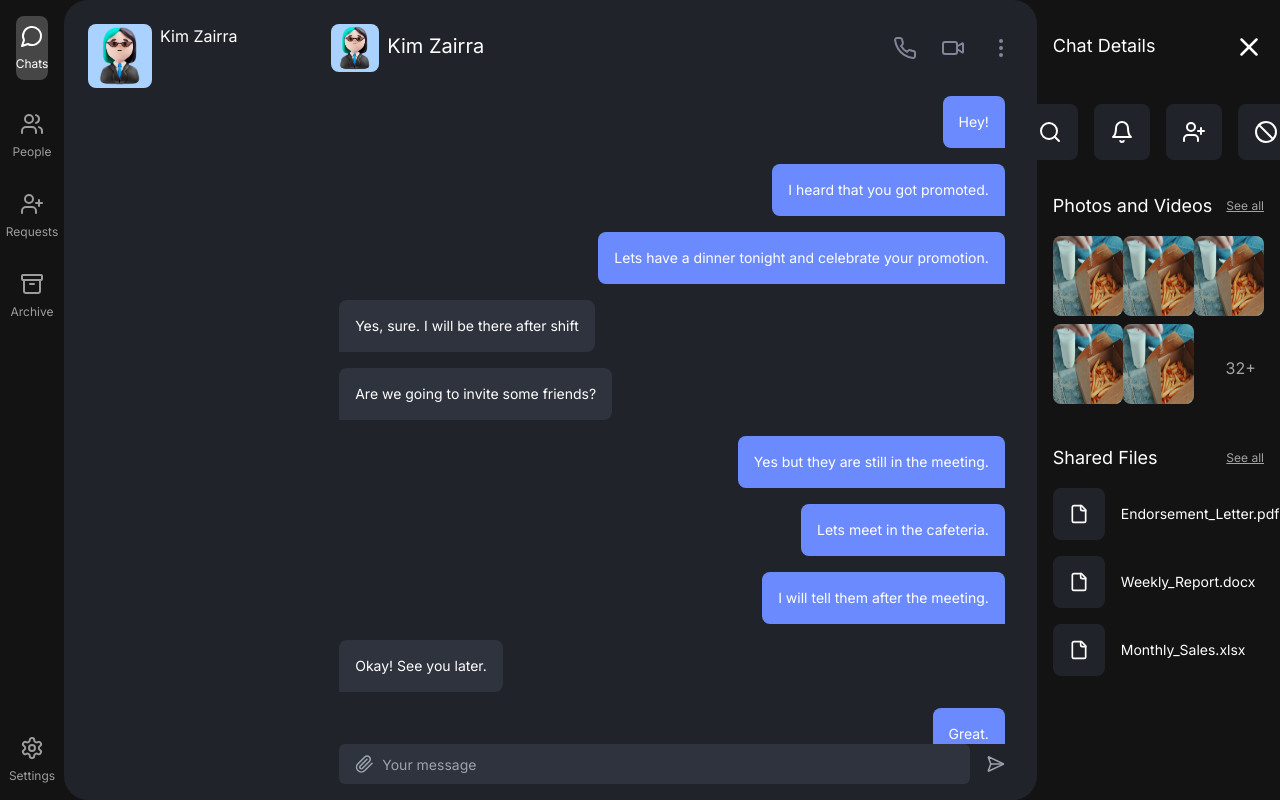
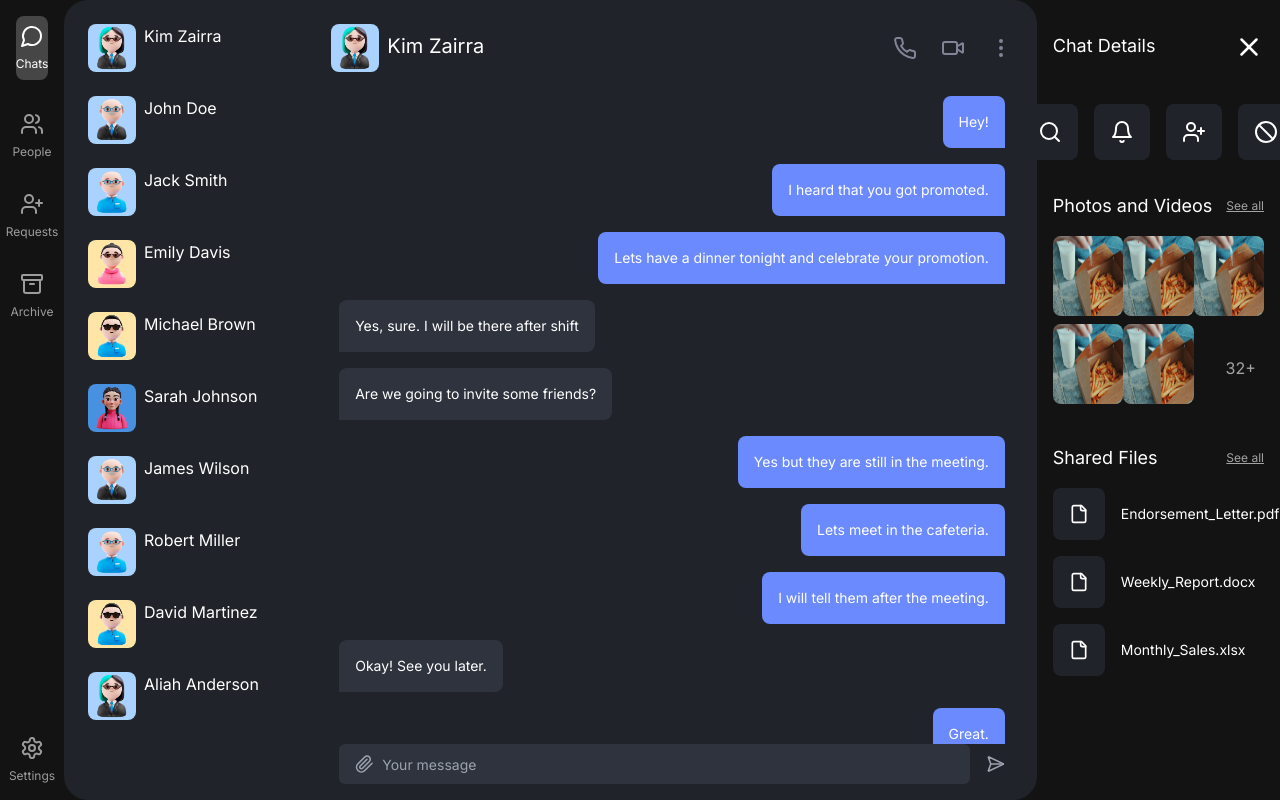
Before and after one commit to justinherrera/next-chat-app, a Next.js app: page /people in a window 1280 px wide. Built offline with nearby package versions, Linux system fonts and the light colour scheme.

Commit message:
added fake users in people list

```diff
--- a/src/app/components/people-page-components/people-user.tsx
+++ b/src/app/components/people-page-components/people-user.tsx
@@ -1,17 +1,71 @@
 import Image from "next/image";
 
-
+const users = [
+  {
+    id: 1,
+    name: "Kim Zairra",
+    avatar: "/avatar1.jpg",
+  },
+  {
+    id: 2,
+    name: "John Doe",
+    avatar: "/avatar2.jpg",
+  },
+  {
+    id: 3,
+    name: "Jack Smith",
+    avatar: "/avatar3.jpg",
+  },
+  {
+    id: 4,
+    name: "Emily Davis",
+    avatar: "/avatar5.jpg",
+  },
+  {
+    id: 5,
+    name: "Michael Brown",
+    avatar: "/avatar4.jpg",
+  },
+  {
+    id: 6,
+    name: "Sarah Johnson",
+    avatar: "/avatar6.jpg",
+  },
+  {
+    id: 7,
+    name: "James Wilson",
+    avatar: "/avatar2.jpg",
+  },
+  {
+    name: "Robert Miller",
+    avatar: "/avatar3.jpg",
+  },
+  {
+    id: 9,
+    name: "David Martinez",
+    avatar: "/avatar4.jpg",
+  },
+  {
+    id: 10,
+    name: "Aliah Anderson",
+    avatar: "/avatar1.jpg",
+  },
+];
 export default function PeopleUser() {
   return (
-    <div className="flex space-x-2 px-2 rounded-lg py-2 cursor-pointer hover:bg-[#2E333D]">
-      <Image src="/avatar1.jpg" className="rounded-lg w-16 h-16" alt="avatar" width={500} height={500} />
-      <div className="flex flex-col space-y-1 w-full">
-        <span className="text-white mb-1">Kim Zairra</span>
-        {/* <span className="text-sm text-[#828498]">{user.message}</span> */}
-      </div>
-      {/* <div className="w-20 ">
-        <span className="text-xs text-[#a3a3a3]">{user.time}</span>
-      </div> */}
+    <div className="flex flex-col space-y-2">
+      {
+        users.map((user, index) => {
+          return (<div className="flex space-x-2 px-2 rounded-lg py-2 cursor-pointer hover:bg-[#2E333D]" key={user.id}>
+            <Image src={user.avatar} className="rounded-lg w-12 h-12" alt="avatar" width={500} height={500} />
+            <div className="flex flex-col space-y-1 w-full">
+              <span className="text-white ">{user.name}</span>
+            </div>
+          </div>)
+        })
+      }
+
     </div>
+
   )
 }
```
